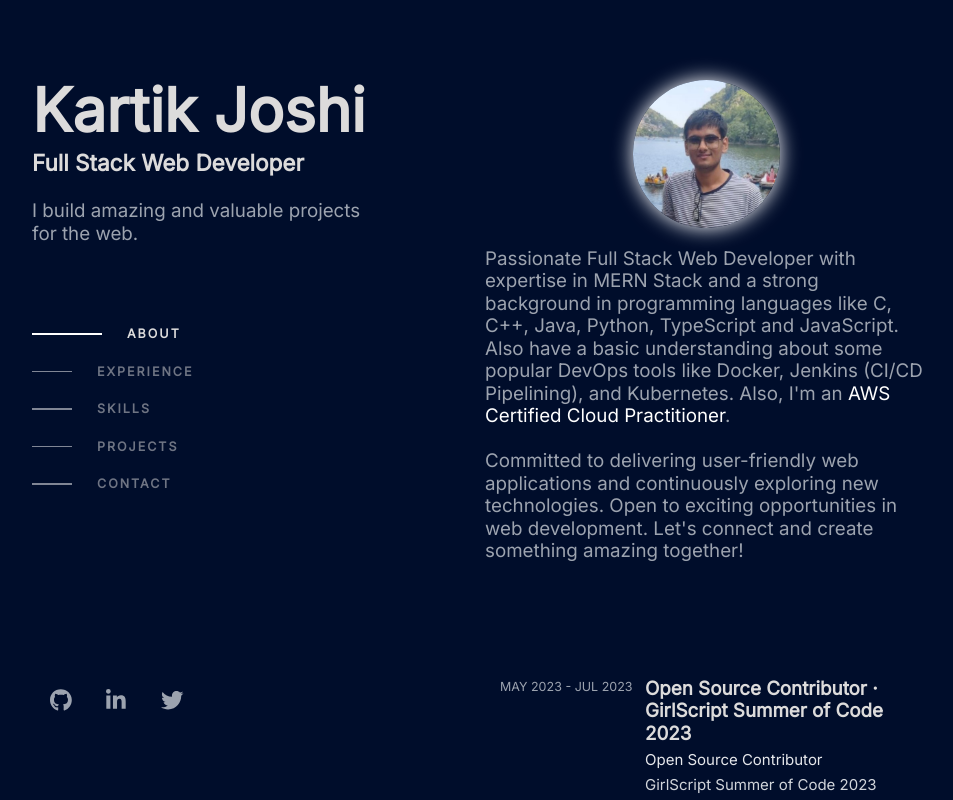
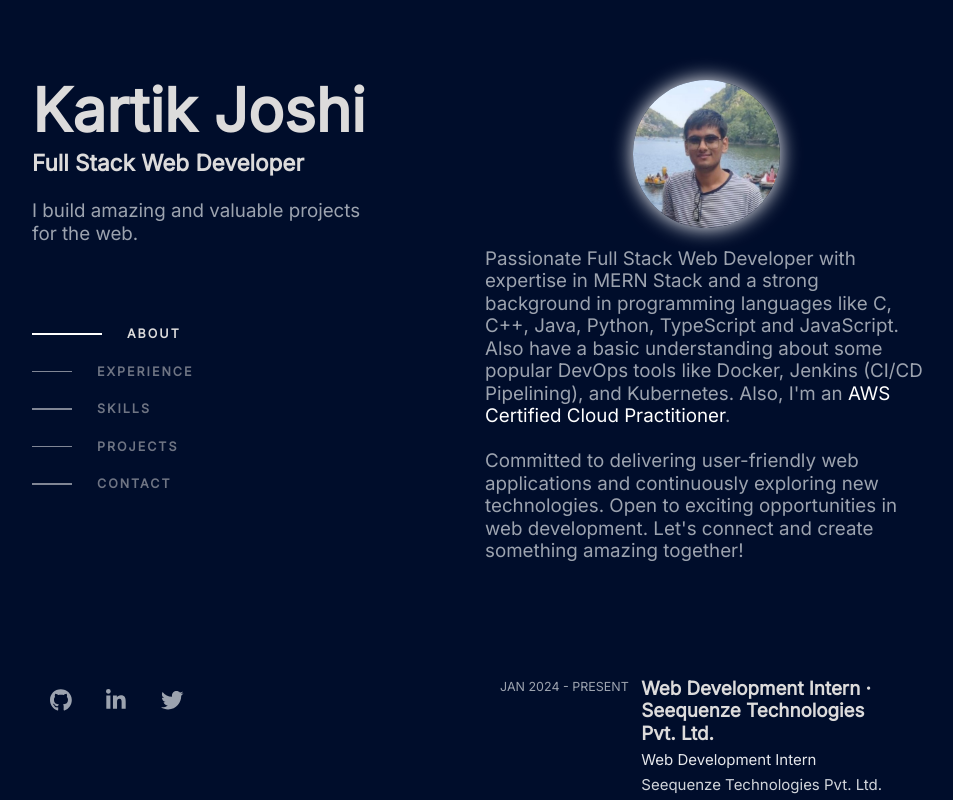
Before and after one commit to kartikjoshi267/NewPortfolio, a React (Vite) app: page / in a window 1280 px wide. Shown: the top 800 px of the page, without its empty margins (160-1113 px from the left). Built offline with nearby package versions, Linux system fonts and the light colour scheme.

Commit message:
Update constants

```diff
--- a/src/constants/index.js
+++ b/src/constants/index.js
@@ -5,6 +5,7 @@ import {
 } from '@fortawesome/free-brands-svg-icons'
 import chatAppImg from '../assets/images/chatapp.png'
 import blogSiteImg from '../assets/images/blogsite.png'
+import discordImg from '../assets/images/discord.png'
 
 export const navLinks = [
   {
@@ -79,6 +80,22 @@ export const projects = [
       'Socket.IO',
     ],
   },
+  {
+    name: 'Discord Clone',
+    image: discordImg,
+    url: '',
+    githubRepo: 'https://github.com/kartikjoshi267/discord-clone',
+    description: `This real-time chat application is a web application built using Next.js. It offers real time chatting functionality with friends and also allows users to create servers and channels and manage them. Also there is a functionality for video and voice calls.`,
+    languages: [
+      'React.js',
+      'Next.js',
+      'TypeScript',
+      'MySQL',
+      'Prisma',
+      'Tailwind CSS',
+      'Socket.IO',
+    ],
+  },
 ]
 
 const experiences = [
@@ -96,6 +113,13 @@ const experiences = [
     end: 'JUL 2023',
     description: `Open source contribution encourages collaboration among developers around the world. Contributing to open source projects is an excellent way to enhance your programming skills. Potential employers or clients often look for evidence of your ability to work in a team, write quality code, and contribute to open source projects.`,
   },
+  {
+    designation: 'Web Development Intern',
+    organization: 'Seequenze Technologies Pvt. Ltd.',
+    start: 'JAN 2024',
+    end: 'PRESENT',
+    description: ``,
+  },
 ]
 
 experiences.reverse()
```
Also changed, not shown: src/assets/images/discord.png (added).
